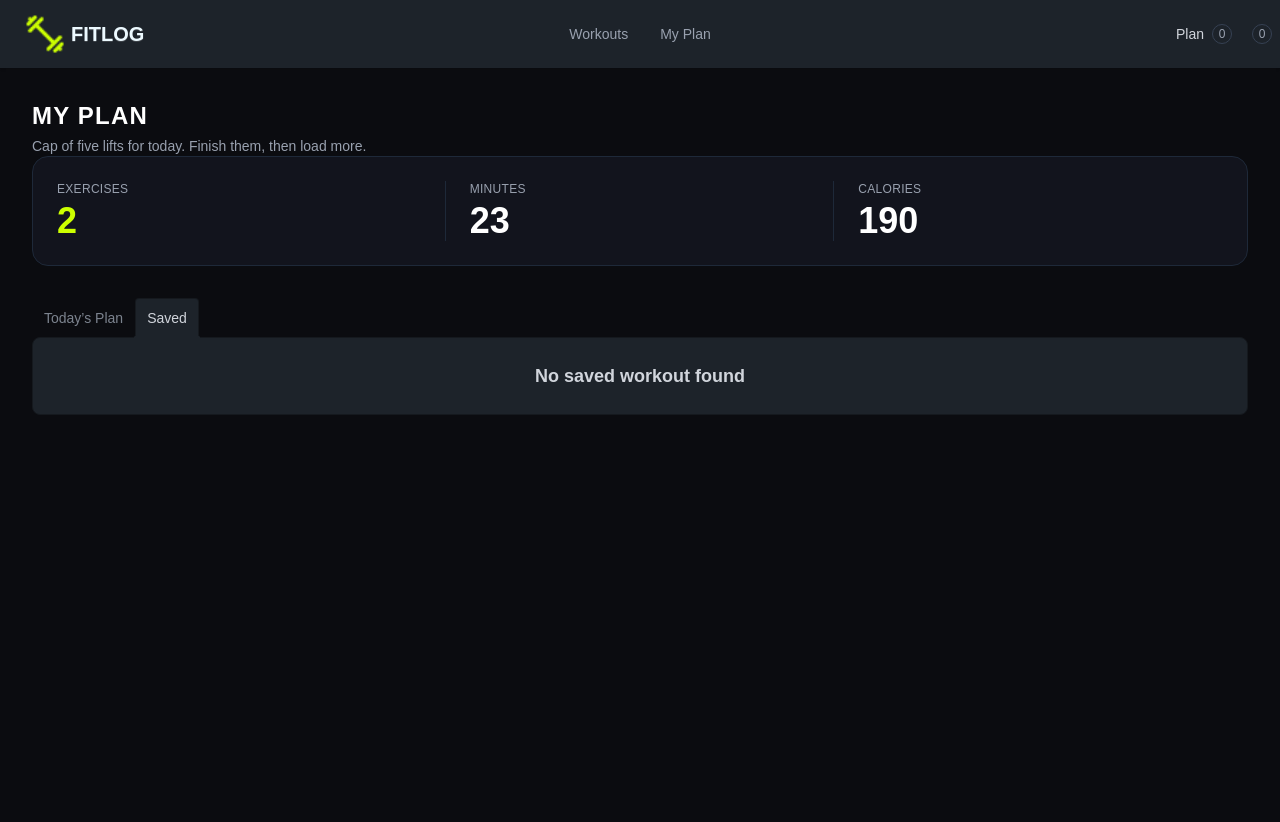
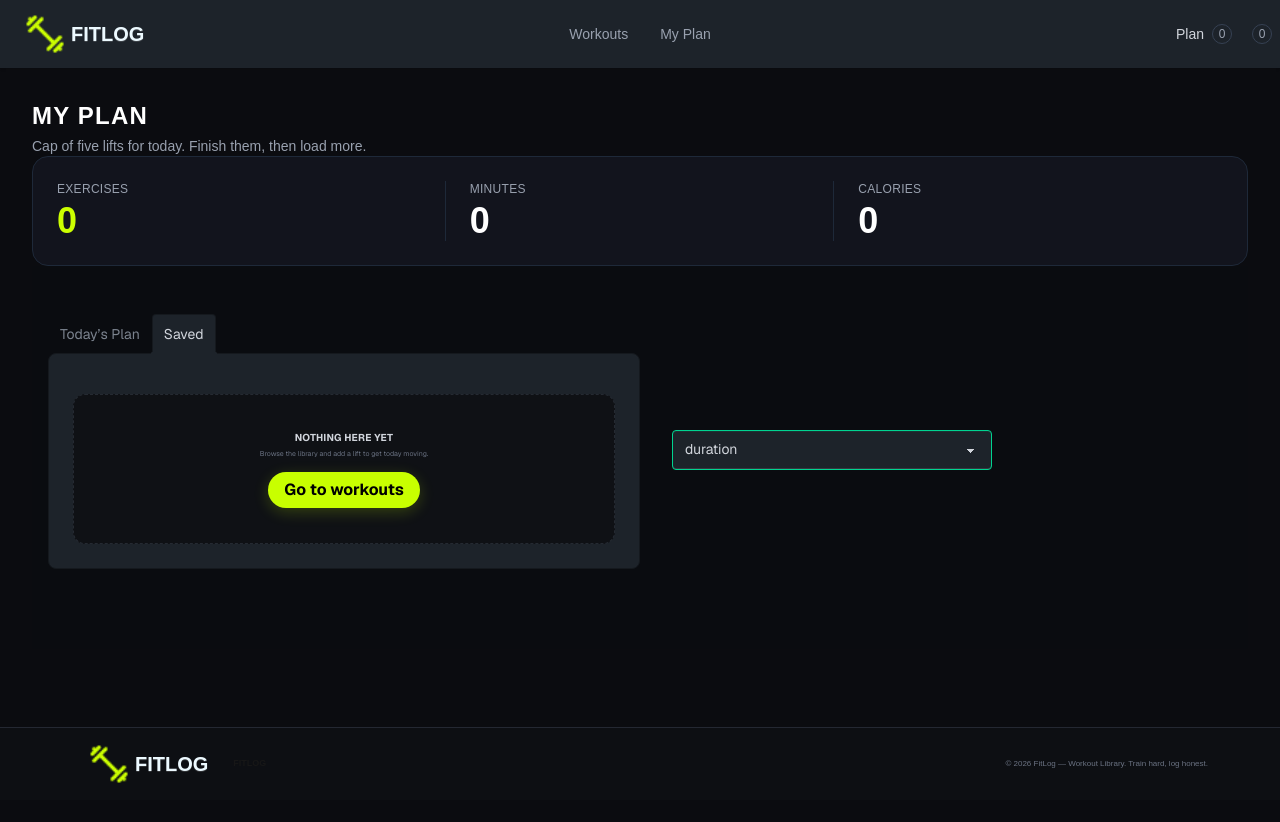
Before and after one commit to rumamarjana/b14-a6-fit, a Next.js app: page /plan-listed in a window 1280 px wide. Shown: the top 822 px of the page. Built offline with nearby package versions, Linux system fonts and the light colour scheme.

Commit message:
plan listed page add

```diff
--- a/src/app/layout.tsx
+++ b/src/app/layout.tsx
@@ -2,6 +2,7 @@ import type { Metadata } from "next";
 import { Geist, Geist_Mono } from "next/font/google";
 import "./globals.css";
 import Navbar from "@/components/shared/Navbar";
+import Footer from '@/components/shared/footer'
 import WorkoutProvider from '@/context/WorkoutContext'
 import { ToastContainer } from "react-toastify";
 
@@ -34,7 +35,9 @@ export default function RootLayout({ children }: LayoutProps<"/">) {
         <div>
           {children}
         </div>
+               <Footer />
            <ToastContainer />
+
         </WorkoutProvider>
       </body>
     </html>
--- a/src/app/plan-listed/page.tsx
+++ b/src/app/plan-listed/page.tsx
@@ -1,15 +1,37 @@
 "use client";
 
-import WorkoutCard from '@/components/shared/WorkoutCard';
+
 import { WorkoutContext } from '@/context/WorkoutContext'
-import React from 'react';
-import { useContext, useState } from "react";
+import React, { useState } from 'react';
+import { useContext } from "react";
 import { Iwork } from '@/types/work.type'
 import PlanWorkCard from '@/components/shared/planWorkCard';
+import Link from 'next/link';
 
 const PlanPage = () => {
 
     const { plan, save, totalExercises, totalMinutes, totalCalories } = useContext(WorkoutContext);
+
+    const [sortBy, setSortBy] = useState<"duration" | "caloriesBurned">("duration");
+
+
+    const sortWorkout = (workout: Iwork[]) => {
+        const sortedWorkout = [...workout];
+
+        if (sortBy === "duration") {
+            sortedWorkout.sort((a, b) => b.duration - a.duration);
+        } else if (sortBy === "caloriesBurned") {
+            sortedWorkout.sort((a, b) => b.caloriesBurned - a.caloriesBurned);
+        }
+        return sortedWorkout;
+    }
+
+
+    const sortedPlan = sortWorkout(plan);
+    const sortedSave = sortWorkout(save);
+
+    console.log(sortedPlan, "sortedPlan");
+    console.log(sortedSave, "sortedSave");
     return (
         <section className='bg-[#0B0C10] text-gray-300 min-h-screen p-8 '>
             <div className='container mx-auto'>
@@ -23,29 +45,31 @@ const PlanPage = () => {
 
                     <div className="px-4 first:pl-0">
                         <span className="text-xs text-gray-400 uppercase tracking-wide block mb-1">Exercises</span>
-                        <span className="text-4xl font-bold font-heading text-[#CCFF00]">2</span>
+                        <span className="text-4xl font-bold font-heading text-[#CCFF00]"> {totalExercises}</span>
                     </div>
 
 
                     <div className="px-6">
                         <span className="text-xs text-gray-400 uppercase tracking-wide block mb-1">Minutes</span>
-                        <span className="text-4xl font-bold font-heading text-white">23</span>
+                        <span className="text-4xl font-bold font-heading text-white">  {totalMinutes}</span>
                     </div>
 
 
                     <div className="px-6">
                         <span className="text-xs text-gray-400 uppercase tracking-wide block mb-1">Calories</span>
-                        <span className="text-4xl font-bold font-heading text-white">190</span>
+                        <span className="text-4xl font-bold font-heading text-white">  {totalCalories}</span>
                     </div>
 
                 </div>
 
-
-                <div className="tabs tabs-lift py-8">
+                <div className="w-full flex flex-col sm:flex-row sm:items-center justify-between p-4 bg-[#0a0c10] font-sans gap-4 select-none ">
+                    <div className='w-full grid grid-cols-2 justify-between mb-4'>
+                        <div className='w-full flex items-center justify-between mb-4'>
+                            <div className="tabs tabs-lift py-8  w-full">
                                 <input type="radio" name="my_tabs_3" className="tab" aria-label="Today’s Plan" />
                                 <div className="tab-content bg-base-100 border-base-300 p-6">
-                        {plan.length > 0 ? (
-                            plan.map((workout: Iwork) => {
+                                    {sortedPlan.length > 0 ? (
+                                        sortedPlan.map((workout: Iwork) => {
                                             return (
                                                 <PlanWorkCard
                                                     key={workout.id}
@@ -54,16 +78,32 @@ const PlanPage = () => {
                                             );
                                         })
                                     ) : (
-                            <p className="text-center text-lg font-semibold">
-                                No plan workout found
+                                        <div className=" mt-4 flex min-h-[150px] flex-col items-center justify-center rounded-xl
+                                 border border-dashed border-[#252a32] bg-[#0f1115]">
+
+                                            <h2 className="text-[10px] font-bold tracking-wide">
+                                                NOTHING HERE YET
+                                            </h2>
+
+                                            <p className="mt-1 text-[7px] text-gray-500">
+                                                Browse the library and add a lift to get today moving.
                                             </p>
+                                            <Link href="/workout">
+                                                <button className="mt-3 rounded-full  bg-[#c8ff00] px-4 py-[6px] text-[7px font-bold
+                                          text-black  shadow-[0_4px_15px_rgba(200,255,0,0.2)]   transition hover:scale-105 hover:bg-[#bdf000] " >
+                                                    Go to workouts
+                                                </button>
+                                            </Link>
+
+                                        </div>
+
                                     )}
                                 </div>
 
                                 <input type="radio" name="my_tabs_3" className="tab" aria-label="Saved" defaultChecked />
                                 <div className="tab-content bg-base-100 border-base-300 p-6">
-                        {save.length > 0 ? (
-                            save.map((workout: Iwork) => {
+                                    {sortedSave.length > 0 ? (
+                                        sortedSave.map((workout: Iwork) => {
                                             return (
                                                 <PlanWorkCard
                                                     key={workout.id}
@@ -72,16 +112,51 @@ const PlanPage = () => {
                                             );
                                         })
                                     ) : (
-                            <p className="text-center text-lg font-semibold">
-                                No saved workout found
+                                        <div className=" mt-4 flex min-h-[150px] flex-col items-center justify-center rounded-xl
+                                 border border-dashed border-[#252a32] bg-[#0f1115]">
+
+                                            <h2 className="text-[10px] font-bold tracking-wide">
+                                                NOTHING HERE YET
+                                            </h2>
+
+                                            <p className="mt-1 text-[7px] text-gray-500">
+                                                Browse the library and add a lift to get today moving.
                                             </p>
+                                            <Link href="/workout">
+                                                <button className="mt-3 rounded-full  bg-[#c8ff00] px-4 py-[6px] text-[7px font-bold
+                                          text-black  shadow-[0_4px_15px_rgba(200,255,0,0.2)]   transition hover:scale-105 hover:bg-[#bdf000] " >
+                                                    Go to workouts
+                                                </button>
+                                            </Link>
+
+                                        </div>
                                     )}
                                 </div>
 
 
                             </div>
                         </div>
-        </section>
+
+                        <div className="flex items-center gap-2 mx-8">
+                            <select
+                                value={sortBy}
+                                onChange={(e) =>
+                                    setSortBy(e.target.value as "duration" | "caloriesBurned")
+                                } defaultValue="Pick a Runtime"
+                                className="select select-success " >
+                                <option disabled={true}>Sort By</option>
+                                <option value={"duration"}>duration</option>
+                                <option value={"caloriesBurned"}>caloriesBurned</option>
+
+                            </select>
+                        </div>
+                    </div>
+
+
+                </div>
+
+            </div >
+        </section >
 
     );
 };
--- /dev/null
+++ b/src/components/shared/footer.tsx
@@ -0,0 +1,38 @@
+import Image from 'next/image';
+import React from 'react';
+import Logo from '@/assets/logo.png'
+import Link from 'next/link'
+
+const footer = () => {
+    return (
+        <footer className="fixed bottom-0 left-0 right-0 border-t border-[#242832] bg-[#0d0f13]">
+            <div className="mx-auto flex max-w-[1200px] items-center justify-between px-8 py-4">
+
+
+                <div className="flex items-center gap-2">
+                  <Link href="/" className="btn btn-ghost text-xl">
+                    <Image
+                        src={Logo}
+                        width={40}
+                        height={50}
+                        alt='logo'
+                    />
+                    FITLOG
+                </Link>
+
+                    <span className="text-[9px] font-bold">
+                        FITLOG
+                    </span>
+                </div>
+
+
+                <p className="text-[8px] text-gray-500">
+                    © 2026 FitLog — Workout Library. Train hard, log honest.
+                </p>
+
+            </div>
+        </footer>
+    );
+};
+
+export default footer;
--- a/src/components/shared/planWorkCard.tsx
+++ b/src/components/shared/planWorkCard.tsx
@@ -1,71 +1,122 @@
-import React from 'react';
-import { Iwork } from '@/types/work.type';
-import Image from 'next/image';
-import Link from 'next/link';
+"use client";
 
-const planWorkCard = ({ workout }:{workout: Iwork}) => {
+import React, { useContext, useState } from "react";
+import { Iwork } from "@/types/work.type";
+import Image from "next/image";
+import Link from "next/link";
+import { WorkoutContext } from "@/context/WorkoutContext";
+
+const planWorkCard = ({ workout }: { workout: Iwork }) => {
+  const [isDone, setIsDone] = useState(false);
+
+  const context = useContext(WorkoutContext);
+
+
+  const { plan, setPlan } = context;
+
+   const handleRemove = () => {
+    setPlan((prevPlan: Iwork[]) =>
+      prevPlan.filter((item: Iwork) => item.id !== workout.id)
+    );
+  };
+
   return (
     <div className="w-full max-w-4xl mx-auto p-4 bg-[#0a0c10]">
-
       <div className="flex flex-col sm:flex-row items-start sm:items-center justify-between p-3 bg-[#12141c] border border-[#1f2230] rounded-xl transition hover:border-[#2e3347] gap-4">
 
-
+        {/* Workout Information */}
         <div className="flex items-center gap-4 w-full sm:w-auto">
 
+          {/* Image */}
           <div className="relative w-28 h-16 rounded-lg overflow-hidden bg-[#1e2230] flex-shrink-0 border border-[#2b2f42]">
             <Image
               src={workout.image}
               alt={workout.name}
               fill
-                            priority
-                            className="object-cover rounded-2xl"
+              className="object-cover"
             />
           </div>
 
+          {/* Details */}
+          <div className="flex flex-col min-w-0">
+            <h3 className="text-white font-bold tracking-wide uppercase text-sm sm:text-base truncate">
+              {workout.name}
+            </h3>
 
-                    <div className="flex flex-col min-w-0">
-                        <h3 className="text-white font-bold tracking-wide uppercase text-sm sm:text-base truncate">Russian Twist</h3>
-                        <span className="text-gray-400 text-xs sm:text-sm mt-0.5">Medicine Ball</span>
-
+            <span className="text-gray-400 text-xs sm:text-sm mt-0.5">
+              {workout.equipment}
+            </span>
 
             <div className="flex flex-wrap items-center gap-x-3 gap-y-1 text-xs mt-2 text-gray-400">
+
+              {/* Duration */}
               <div className="flex items-center gap-1">
-                                <span className="text-[#ccff00] text-[13px]">🕒</span>
-                                <span>8 min</span>
+                <span className="text-[#ccff00] text-[13px]">
+                  🕒
+                </span>
+                <span>{workout.duration} min</span>
               </div>
+
+              {/* Calories */}
               <div className="flex items-center gap-1">
-                                <span className="text-[#ccff00] text-[13px]">🔥</span>
-                                <span>70 kcal</span>
+                <span className="text-[#ccff00] text-[13px]">
+                  🔥
+                </span>
+                <span>{workout.caloriesBurned} kcal</span>
               </div>
+
+              {/* Rating */}
               <div className="flex items-center gap-1">
-                                <span className="text-amber-400 text-[12px]">⭐</span>
-                                <span className="font-medium text-gray-300">4.1</span>
+                <span className="text-amber-400 text-[12px]">
+                  ⭐
+                </span>
+                <span className="font-medium text-gray-300">
+                  {workout.rating}
+                </span>
               </div>
+
             </div>
           </div>
         </div>
 
+        {/* Buttons */}
+        <div className="flex items-center gap-2 w-full sm:w-auto justify-end border-t border-[#1f2230] sm:border-t-0 pt-3 sm:pt-0">
 
-                <div className="flex items-center gap-2 w-full sm:w-auto justify-end border-t border-[#1f2230] sm:border-t-0 pt-3 sm:pt-0">
+          {/* View Details */}
           <Link href={`/workout/${workout.id}`}>
-                    <button className="px-4 py-2 text-xs font-semibold text-gray-300 bg-transparent border border-[#2e3347] rounded-full hover:bg-[#1e2230] hover:text-white transition whitespace-nowrap">
+            <button
+              className="px-4 py-2 text-xs font-semibold text-gray-300 bg-transparent border border-[#2e3347] rounded-full hover:bg-[#1e2230] hover:text-white transition whitespace-nowrap"
+            >
               View Details
             </button>
           </Link>
 
-                    <button className="flex items-center gap-1.5 px-4 py-2 text-xs font-bold text-black bg-[#ccff00] hover:bg-[#b5e600] rounded-full transition whitespace-nowrap">
-                        <span>✓</span> Mark as Done
+          {/* Mark Done */}
+          <button
+            onClick={() => setIsDone(!isDone)}
+            className={`flex items-center gap-1.5 px-4 py-2 text-xs font-bold rounded-full transition whitespace-nowrap ${
+              isDone
+                ? "bg-green-500 text-white"
+                : "bg-[#ccff00] text-black hover:bg-[#b5e600]"
+            }`}
+          >
+            <span>✓</span>
+
+            {isDone ? "Completed" : "Mark as Done"}
           </button>
 
-
-                    <button className="p-2 text-gray-500 hover:text-gray-300 transition text-sm ml-1" aria-label="Dismiss Item">
+          {/* Remove */}
+          <button
+            onClick={handleRemove}
+            className="p-2 text-gray-500 hover:text-red-400 transition text-sm ml-1"
+            aria-label="Remove workout"
+          >
             ✕
           </button>
-                </div>
 
         </div>
       </div>
-
+    </div>
   );
 };
 
--- a/src/components/workDetails/SaveButton.tsx
+++ b/src/components/workDetails/SaveButton.tsx
@@ -23,7 +23,7 @@ const SaveButton = ({ workout }: { workout: Iwork }) => {
             <svg className="w-4 h-4 mr-2" fill="none" stroke="currentColor" viewBox="0 0 24 24">
                 <path strokeLinecap="round" strokeLinejoin="round" strokeWidth="2" d="M8 7V3m8 4V3m-9 8h10M5 21h14a2 2 0 002-2V7a2 2 0 00-2-2H5a2 2 0 00-2 2v12a2 2 0 002 2z" />
             </svg>
-            Add to today's plan
+           Save for later
         </button>
     );
 };
--- a/src/context/WorkoutContext.tsx
+++ b/src/context/WorkoutContext.tsx
@@ -1,20 +1,28 @@
 "use client";
 
 
-import React, { createContext, useState,ReactNode } from 'react';
+import React, { createContext, useState, ReactNode } from 'react';
 
 export const WorkoutContext = createContext({});
 
 
-const WorkoutProvider = ({children}:{ children: ReactNode }) => {
+const WorkoutProvider = ({ children }: { children: ReactNode }) => {
 
    const [plan, setPlan] = useState([]);
    const [save, setSave] = useState([]);
 
    const totalExercises = plan.length;
-     const totalMinutes = plan.reduce((acc, item) => acc + (Number(item.duration) || 0), 0);
-    const totalCalories = plan.reduce((acc, item) => acc + (Number(item.calories) || 0), 0);
+   const totalMinutes = plan.reduce(
+      (acc, item) => acc + item.duration,
+      0
+   );
+   const totalCalories = plan.reduce(
 
+      (acc, item) => acc + item.caloriesBurned,
+
+      0
+
+   );
 
    const sharedData = {
       plan,
--- a/src/types/work.type.ts
+++ b/src/types/work.type.ts
@@ -1,5 +1,5 @@
  export interface Iwork{
-    id: number;
+   id: number;
     name: string;
     image: string;
     muscleGroups: string[];
```
Also changed, not shown: src/app/looding.tsx (added, +11 -0 lines), src/app/workout/[Id]/looding.tsx (added, +11 -0 lines), src/app/workout/looding.tsx (added, +11 -0 lines). Lines whose indentation alone changed are shown as unchanged.
